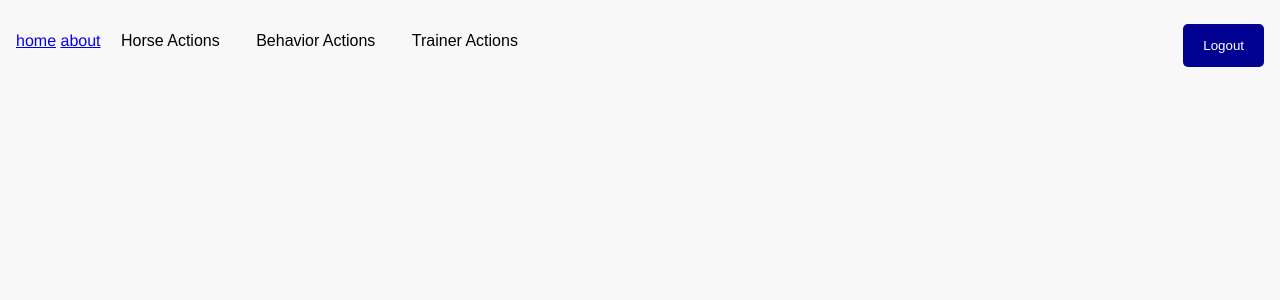
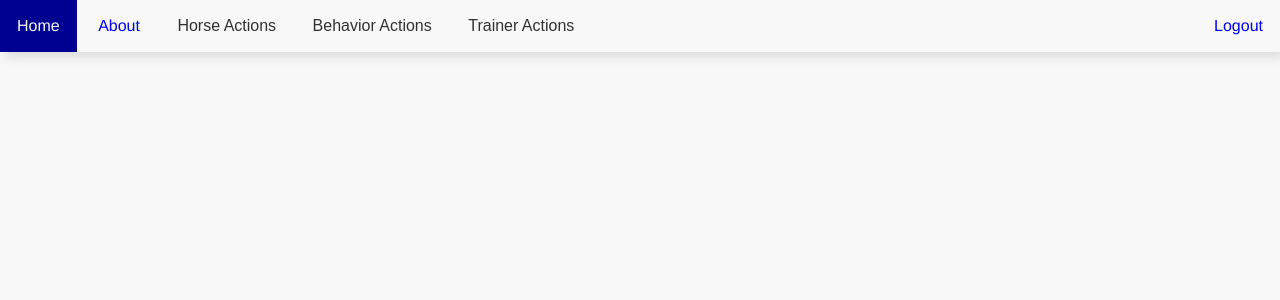
Before and after one commit to skyshane1/horsetrainersystem, a PHP site: page /index.php in a window 1280 px wide. Shown: the top 300 px of the page. Run offline with PHP 8.4, Linux system fonts and the light colour scheme; the visitor is signed in with stand-in values (Sample User, id 1).

Commit message:
More css stuff

```diff
--- a/header.php
+++ b/header.php
@@ -19,11 +19,10 @@ if ($_SESSION['access_level'] != 2 and $_SESSION['access_level'] != 1) {
 <head>
     <link rel="stylesheet" href="newstyle.css"/>
 </head>
-<body>
 <div class="container">
     <div class="header">
-        <a href="index.php">home</a>
-        <a href="about.php">about</a>
+        <a href="index.php" class="hlink">Home</a>
+        <a href="about.php" class="hlink">About</a>
         <div class="dropdown">
             <button class="dropbtn">Horse Actions</button>
             <div class="dropdown-content">
@@ -55,10 +54,7 @@ if ($_SESSION['access_level'] != 2 and $_SESSION['access_level'] != 1) {
                 <a href="personActions.php?formAction=removePerson"><u>Remove Trainer</u></a>
             </div>
         </div>
-        <form action="header.php" method="post" class="logout" style="float:right">
-            <input type="submit" name="destroySession" value="Logout"/>
-        </form>
+        <a href="logout.php" class="hlink" style="float:right">Logout</a>
     </div>
 </div>
-</body>
 </html>
--- a/index.php
+++ b/index.php
@@ -20,7 +20,7 @@ session_start();
         </style>
     </head>
     <body>
-        <div id="container">
+        <div>
             <?PHP include('header.php'); ?>
             <div id="content">
                 <?PHP
--- a/newstyle.css
+++ b/newstyle.css
@@ -2,10 +2,16 @@
     background: #f8f8f8;
     font-family: "Libre Franklin", "Helvetica Neue", helvetica, arial, sans-serif;
     color: #313131;
+    border-color: #313131;
 }
 
 body {
     margin: 0px;
+}
+
+a:visited{
+    color:inherit;
+    text-decoration: none;
 }
 
 form {
@@ -15,20 +21,19 @@ form {
     box-shadow: 5px 5px 10px #dcdcdc;
 }
 
-.navigation {
-    display: inline;
-}
-
 .hlink {
     background-color: #f8f8f8;
-    padding: 16px;
+    padding: 17px;
     font-size: 16px;
     border: none;
     cursor: pointer;
+    text-decoration: none;
+    display: inline-block;
 }
 
-.logout {
-    all:revert;
+.hlink:hover {
+    background-color: #000091;
+    color: #f8f8f8;
 }
 
 h1 {
@@ -46,8 +51,9 @@ input[type=text], input[type=password] {
 }
 
 .container {
-    padding: 16px;
+    box-shadow: 5px 5px 10px #dcdcdc;
 }
+
 
 .flex-container {
     display: flex;
@@ -74,6 +80,7 @@ input[type=submit]:hover {
 }
 
 .dropbtn {
+    color: inherit;
     background-color: #f8f8f8;
     padding: 16px;
     font-size: 16px;
@@ -99,9 +106,9 @@ input[type=submit]:hover {
 
 /* Links inside the dropdown */
 .dropdown-content a {
-    color: #313131;
     padding: 12px 16px;
     text-decoration: none;
+    color: inherit;
     display: block;
 }
 
@@ -117,5 +124,6 @@ input[type=submit]:hover {
 
 /* Change the background color of the dropdown button when the dropdown content is shown */
 .dropdown:hover .dropbtn {
-    opacity: 0.8;
+    background-color: #000091;
+    color: #f8f8f8;
 }
--- a/personActions.php
+++ b/personActions.php
@@ -11,7 +11,6 @@
  */
 
 session_start();
-session_cache_expire(30);
 include_once('database/persondb.php');
 include_once('database/dbinfo.php');
 include_once('domain/Person.php');
```
